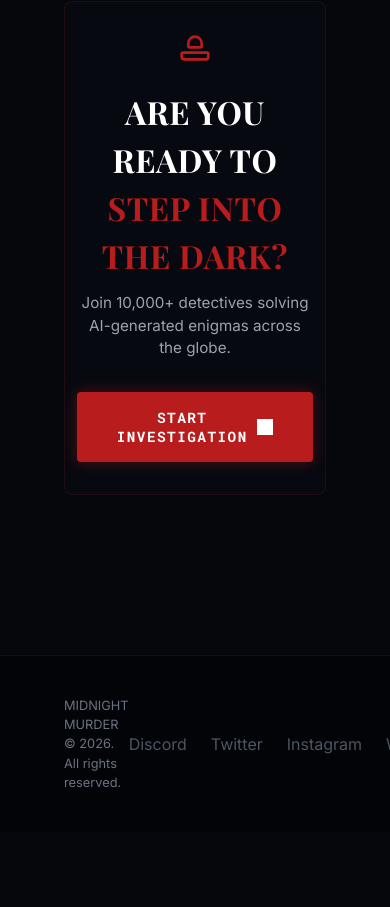
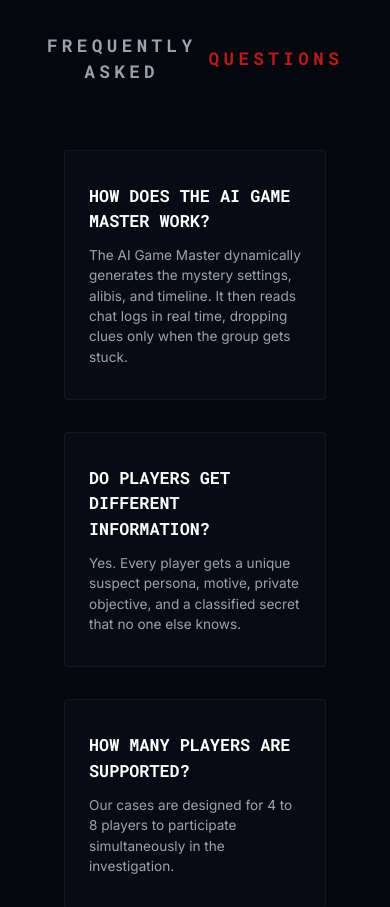
Before and after one commit to devisingh2007/codelock, a React (Vite) app in the folder frontend/: page / in a window 390 px wide. Shown: the part 2819-3726 px from the top of the page. Before the commit the page ends 3651 px from the top, so only its background shows below. Built offline with nearby package versions, Linux system fonts and the light colour scheme; a web font is replaced by a local one.

Commit message:
fix(landing): wire up scroll navigation for FAQ, Features, How to play, and request demo action

```diff
--- a/frontend/src/pages/LandingPage.jsx
+++ b/frontend/src/pages/LandingPage.jsx
@@ -73,6 +73,18 @@ const UsersIcon = () => (
 const LandingPage = () => {
   const navigate = useNavigate();
 
+  const scrollToSection = (id) => {
+    const element = document.getElementById(id);
+    if (element) {
+      element.scrollIntoView({ behavior: 'smooth' });
+    }
+  };
+
+  const handleRequestDemo = (e) => {
+    e.preventDefault();
+    alert("Request Registered! We've reserved a demo slot for your detective team. We will email you with your access credentials shortly.");
+  };
+
   return (
     <div className={styles.container}>
       {/* Header / Navbar */}
@@ -82,9 +94,9 @@ const LandingPage = () => {
           <span className={styles.logoText}>MIDNIGHT <span>MURDER</span></span>
         </div>
         <nav className={styles.navLinks}>
-          <a className={styles.navLink}>HOW TO PLAY</a>
-          <a className={styles.navLink}>FEATURES</a>
-          <a className={styles.navLink}>FAQ</a>
+          <a className={styles.navLink} onClick={() => scrollToSection('how-to-play')}>HOW TO PLAY</a>
+          <a className={styles.navLink} onClick={() => scrollToSection('features')}>FEATURES</a>
+          <a className={styles.navLink} onClick={() => scrollToSection('faq')}>FAQ</a>
           <button className={styles.joinNavBtn} onClick={() => navigate('/join')}>
             <Users size={16} /> JOIN ROOM
           </button>
@@ -108,7 +120,7 @@ const LandingPage = () => {
               <Users size={18} /> JOIN ROOM
             </button>
           </div>
-          <a className={styles.demoLink}>
+          <a className={styles.demoLink} onClick={handleRequestDemo}>
             REQUEST A DEMO <ArrowRight size={14} />
           </a>
         </div>
@@ -116,7 +128,7 @@ const LandingPage = () => {
       </section>
 
       {/* Features Section */}
-      <section className={styles.features}>
+      <section id="features" className={styles.features}>
         <div className={styles.sectionHeader}>
           <div className={styles.sectionTitle}>
             <TargetIcon /> ENGINEERED FOR <span>INVESTIGATION</span> <TargetIcon />
@@ -156,7 +168,7 @@ const LandingPage = () => {
       </section>
 
       {/* Protocol Section */}
-      <section className={styles.protocol}>
+      <section id="how-to-play" className={styles.protocol}>
         <div className={styles.sectionHeader}>
           <div className={styles.sectionTitle}>
             THE INVESTIGATION <span>PROTOCOL</span>
@@ -198,6 +210,29 @@ const LandingPage = () => {
             </div>
             <h4>REVEAL MURDERER</h4>
             <p>Execute the protocol and expose the culprit.</p>
+          </div>
+        </div>
+      </section>
+
+      {/* FAQ Section */}
+      <section id="faq" className={styles.faq}>
+        <div className={styles.sectionHeader}>
+          <div className={styles.sectionTitle}>
+            FREQUENTLY ASKED <span>QUESTIONS</span>
+          </div>
+        </div>
+        <div className={styles.faqGrid}>
+          <div className={styles.faqItem}>
+            <h5>How does the AI Game Master work?</h5>
+            <p>The AI Game Master dynamically generates the mystery settings, alibis, and timeline. It then reads chat logs in real time, dropping clues only when the group gets stuck.</p>
+          </div>
+          <div className={styles.faqItem}>
+            <h5>Do players get different information?</h5>
+            <p>Yes. Every player gets a unique suspect persona, motive, private objective, and a classified secret that no one else knows.</p>
+          </div>
+          <div className={styles.faqItem}>
+            <h5>How many players are supported?</h5>
+            <p>Our cases are designed for 4 to 8 players to participate simultaneously in the investigation.</p>
           </div>
         </div>
       </section>
--- a/frontend/src/pages/LandingPage.module.css
+++ b/frontend/src/pages/LandingPage.module.css
@@ -637,3 +637,55 @@
     display: none;
   }
 }
+
+/* FAQ Section Styles */
+.faq {
+  padding: 6rem 4rem;
+  max-width: 1200px;
+  margin: 0 auto;
+  width: 100%;
+}
+
+.faqGrid {
+  display: grid;
+  grid-template-columns: repeat(3, 1fr);
+  gap: 2rem;
+  margin-top: 2rem;
+}
+
+.faqItem {
+  background-color: rgba(19, 24, 38, 0.3);
+  border: 1px solid rgba(255, 255, 255, 0.05);
+  border-radius: 4px;
+  padding: 2rem 1.5rem;
+  text-align: left;
+  transition: all 0.3s;
+}
+
+.faqItem:hover {
+  border-color: rgba(185, 28, 28, 0.4);
+  background-color: rgba(19, 24, 38, 0.6);
+  transform: translateY(-2px);
+}
+
+.faqItem h5 {
+  font-family: 'Roboto Mono', monospace;
+  font-size: 1.05rem;
+  font-weight: 700;
+  color: #ffffff;
+  margin-bottom: 0.75rem;
+  text-transform: uppercase;
+}
+
+.faqItem p {
+  font-size: 0.85rem;
+  color: #9ca3af;
+  line-height: 1.5;
+  margin-bottom: 0;
+}
+
+@media (max-width: 1024px) {
+  .faqGrid {
+    grid-template-columns: 1fr;
+  }
+}
```
